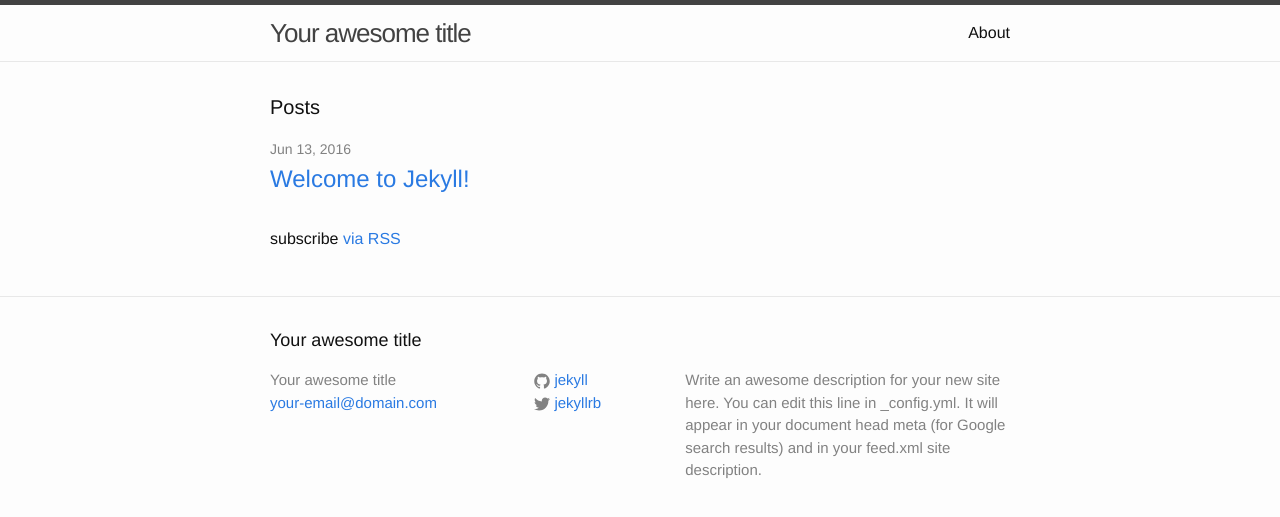
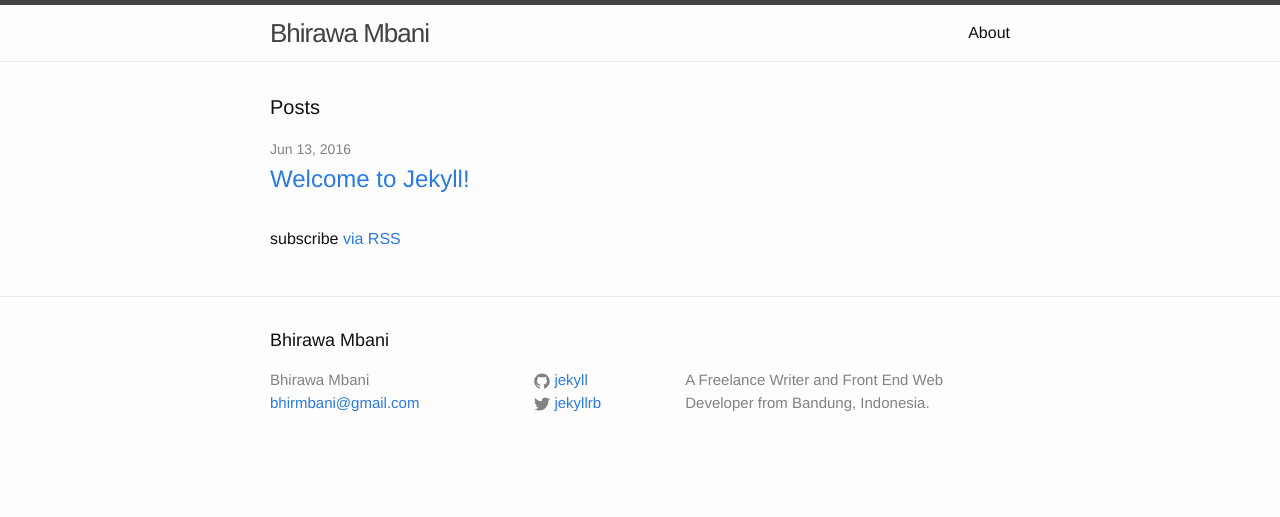
Before and after one commit to bhirmbani/bhirmbani.github.io, a Jekyll site: the page built from index.html, in a window 1280 px wide. Shown: the top 517 px of the page. Built offline with Jekyll 4.4.1, drawn with Linux system fonts in a browser that asks for light colours.

Commit message:
change info

```diff
--- a/_config.yml
+++ b/_config.yml
@@ -6,14 +6,12 @@
 # 'jekyll serve'. If you change this file, please restart the server process.
 
 # Site settings
-title: Your awesome title
-email: your-email@domain.com
+title: Bhirawa Mbani
+email: bhirmbani@gmail.com
 description: > # this means to ignore newlines until "baseurl:"
-  Write an awesome description for your new site here. You can edit this
-  line in _config.yml. It will appear in your document head meta (for
-  Google search results) and in your feed.xml site description.
+ A Freelance Writer and Front End Web Developer from Bandung, Indonesia.
 baseurl: "" # the subpath of your site, e.g. /blog
-url: "http://yourdomain.com" # the base hostname & protocol for your site
+url: "http://bhirmbani.github.io" # the base hostname & protocol for your site
 twitter_username: jekyllrb
 github_username:  jekyll
 
```
